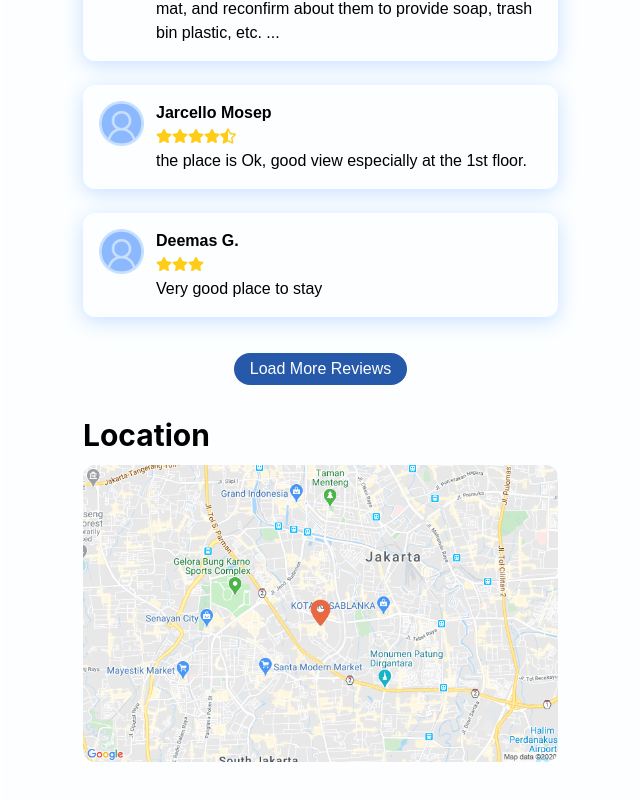
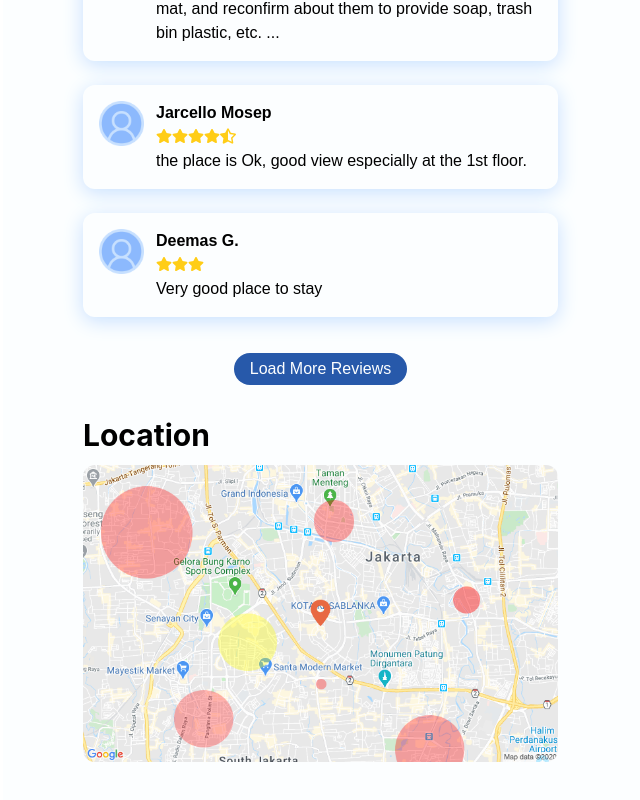
Before and after one commit to jspmarc/TechnoScape-AdAstraAbyssoque, a Vue app: page /detail in a window 1280 px wide. Shown: the part 1548-2348 px from the top of the page, without its empty margins (125-765 px from the left). Built offline with nearby package versions, Linux system fonts and the light colour scheme.

Commit message:
feat(COVID Tracker): add covid tracker map

```diff
--- a/src/components/Details/ContentLeft.vue
+++ b/src/components/Details/ContentLeft.vue
@@ -75,7 +75,7 @@
     </div>
     <div class="mt-2">
       <h1 class="text-3xl font-bold">Location</h1>
-      <img class="mt-3 rounded-xl" src="../../assets/map.jpg" />
+      <img class="mt-3 rounded-xl" src="../../assets/map.png" />
     </div>
   </div>
 </template>
```
Also changed, not shown: src/assets/map.jpg (deleted), src/assets/map.png (added).
